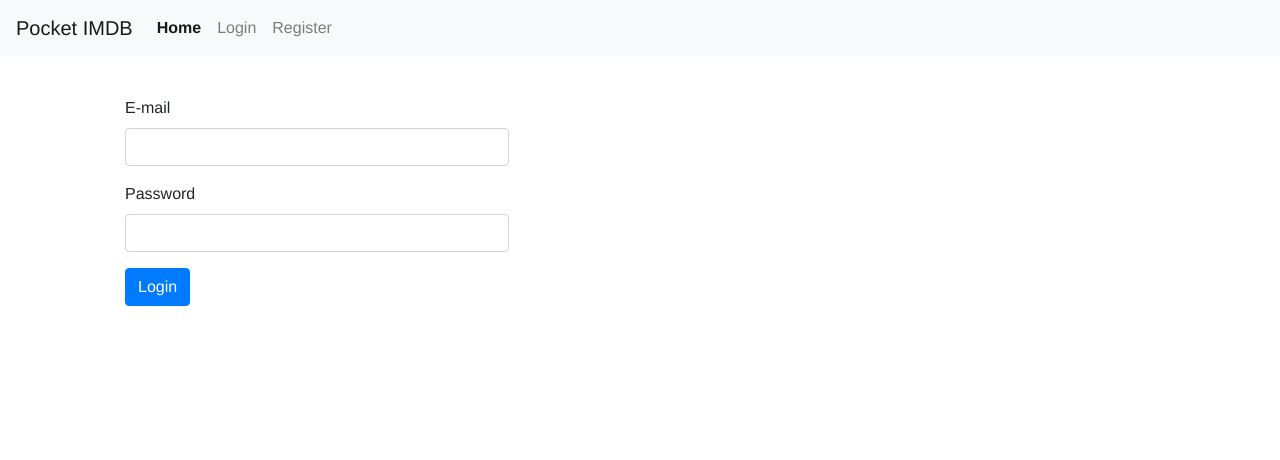
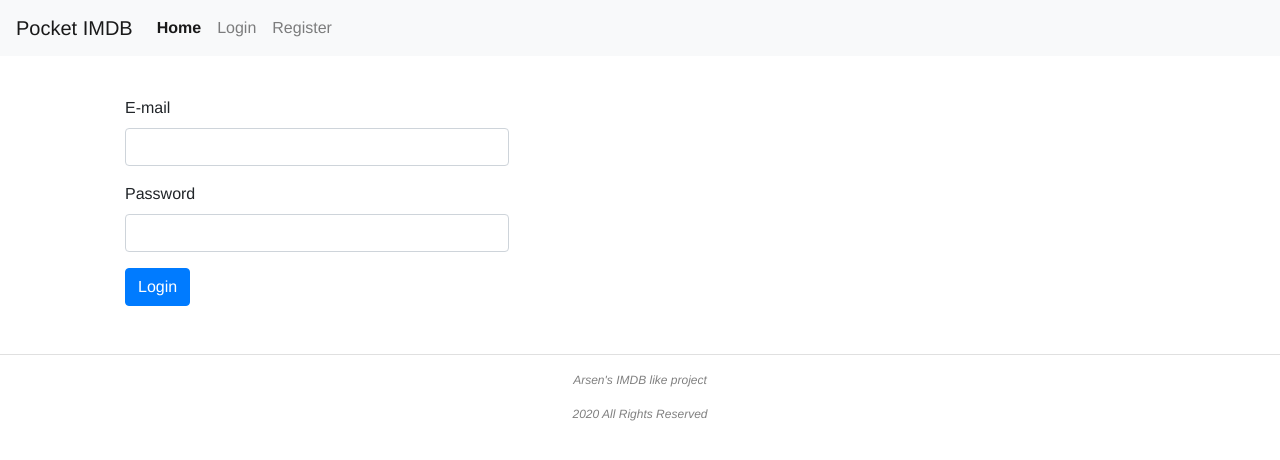
Before and after one commit to arsen-a/imdb-front, a Vue app: page /login in a window 1280 px wide. Shown: the top 460 px of the page. Built offline with nearby package versions, Linux system fonts and the light colour scheme.

Commit message:
#PITY-6 add-comment feature added

```diff
--- a/src/App.vue
+++ b/src/App.vue
@@ -6,16 +6,21 @@
     <main>
       <router-view />
     </main>
+    <footer>
+      <Footer />
+    </footer>
   </div>
 </template>
 
 <script>
 import Header from "./components/layout/Header.vue";
+import Footer from "./components/layout/Footer.vue";
 
 export default {
   name: "App",
   components: {
-    Header
+    Header,
+    Footer
   }
 };
 </script>
--- a/src/components/SingleMovie.vue
+++ b/src/components/SingleMovie.vue
@@ -7,6 +7,11 @@
         <p>Genre:</p>
         <p class="ml-2" v-for="genre in genres" :key="genre.id">
           <i>{{ genre.name }}</i>
+        </p>
+      </div>
+      <div class="movie-genre" v-else>
+        <p class="ml-2" v-for="genre in genres" :key="genre.id">
+          <i>no genre specified</i>
         </p>
       </div>
       <p class="movie-description">{{ singleMovie.description }}</p>
@@ -30,6 +35,28 @@
         <p>Visit count:</p>
         <span class="ml-2">{{ singleMovie.visit_count }}</span>
       </div>
+      <div class="comment-container mt-4 mb-5">
+        <form @submit.prevent="addNewComment" class="d-flex flex-row align-items-center">
+          <input
+            class="comment-input form-control mt-3 mb-3"
+            type="text"
+            placeholder="This is my comment!"
+            v-model="newComment"
+            required
+          />
+          <button class="btn btn-success ml-3" type="submit">
+            <strong>Add comment</strong>
+          </button>
+        </form>
+        <ul class="list-group" v-if="singleMovie.comments && singleMovie.comments.length > 0">
+          <li
+            class="comment-body list-group-item"
+            v-for="comment in singleMovie.comments"
+            :key="comment.id"
+          >{{ comment.content }}</li>
+        </ul>
+        <h4 v-else class="alert alert-danger">No comments.</h4>
+      </div>
     </div>
   </div>
 </template>
@@ -50,9 +77,16 @@ export default {
       return this.singleMovie.genres;
     }
   },
+  data() {
+    return {
+      newComment: ""
+    };
+  },
   methods: {
     ...mapActions({
-      reactToMovie: "reactToMovie"
+      reactToMovie: "reactToMovie",
+      addComment: "addComment",
+      fetchSingleMovie: "fetchSingleMovie"
     }),
     like() {
       this.reactToMovie({ movie_id: this.$route.params.id, reaction: "like" });
@@ -62,6 +96,18 @@ export default {
         movie_id: this.singleMovie.id,
         reaction: "dislike"
       });
+    },
+    addNewComment() {
+      this.addComment({
+        content: this.newComment,
+        movie_id: this.singleMovie.id
+      })
+        .then(() => {
+          this.fetchSingleMovie(this.singleMovie.id);
+        })
+        .then(() => {
+          this.newComment = "";
+        });
     }
   }
 };
@@ -105,4 +151,12 @@ export default {
 .dislikes {
   color: red;
 }
+
+.comment-input {
+  width: 300px;
+}
+
+.comment-body {
+  width: 60vw;
+}
 </style>
--- /dev/null
+++ b/src/components/layout/Footer.vue
@@ -0,0 +1,23 @@
+<template>
+    <div class="container-fluid m-0 p-0 mt-5">
+        <div class="footer-div p-3">
+            <p class="footer-text"><i>Arsen's IMDB like project</i></p>
+            <p class="footer-text"><i>2020 All Rights Reserved</i></p>
+        </div>
+    </div>
+</template>
+
+<style scoped>
+.footer-div {
+    display: flex;
+    flex-direction: column;
+    justify-content: center;
+    align-items: center;
+    border-top: 1px solid rgb(224, 224, 224);
+}
+
+.footer-text {
+    color: grey;
+    font-size: 12px;
+}
+</style>
--- a/src/services/MovieService.js
+++ b/src/services/MovieService.js
@@ -28,8 +28,11 @@ class MovieService extends HttpService {
   }
 
   reactToMovie(reaction) {
-    console.log(reaction)
     return this.axios.post("/movies/reactions", reaction);
+  }
+
+  storeComment(data) {
+    return this.axios.post("/comments", data);
   }
 }
 
--- a/src/store/modules/MovieModule.js
+++ b/src/store/modules/MovieModule.js
@@ -37,6 +37,10 @@ export const MovieModule = {
       var response = await movieService.reactToMovie(reaction);
       alert(response.data.message);
       return response.data;
+    },
+    async addComment(context, data) {
+      var response = await movieService.storeComment(data);
+      return response;
     }
   },
   getters: {
```
Lines whose indentation alone changed are shown as unchanged.
